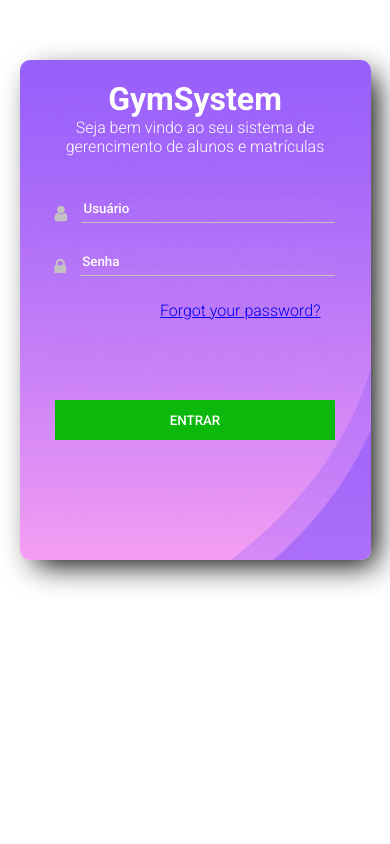
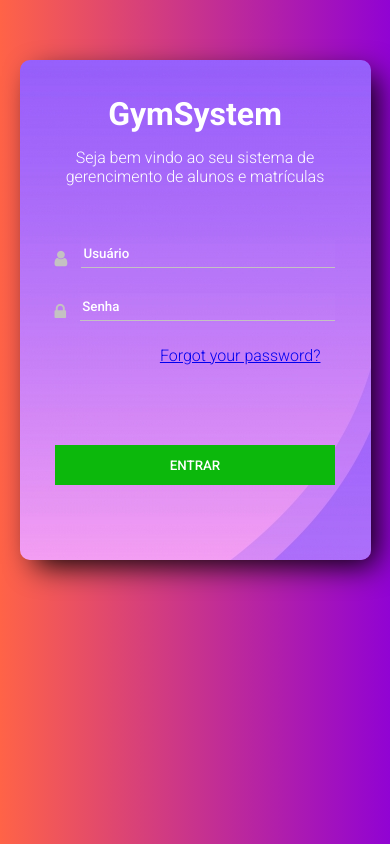
Before and after one commit to LucasAoun/SystemAcademy, a React (Create React App) app: page / in a window 390 px wide. Built offline with nearby package versions, Linux system fonts and the light colour scheme.

Commit message:
login adjusted

```diff
--- a/src/pages/Login/index.tsx
+++ b/src/pages/Login/index.tsx
@@ -25,6 +25,7 @@ export const Login = () =>{
 
 
     return(
+        <div id="bodyLogin">
         <div className="bgLogin">
             <div className="bgImage">
                 <h1>GymSystem</h1>
@@ -39,7 +40,7 @@ export const Login = () =>{
                 <form>
                     <div id="inputUser">
                         <i className="fa fa-user"></i>
-                        <input type="text" name="user" id="user" placeholder="Usuário" onChange={handleUserEntry} />
+                        <input type="text"  name="user" id="user" placeholder="Usuário" onChange={handleUserEntry} />
                     </div>
                     <div id="inputPass">
                          <i className="fa fa-lock"></i>
@@ -50,6 +51,7 @@ export const Login = () =>{
                 </form>
             </div>
         </div>
+        </div>
 
     )
 }
--- a/src/pages/Login/styles.css
+++ b/src/pages/Login/styles.css
@@ -1,3 +1,10 @@
+#bodyLogin{
+    width: 100%;
+    height: 100vh;
+    background-color: tomato;
+    background-image: linear-gradient(to right, rgba(197, 146, 226, 0), rgb(145, 3, 211));
+    background-size: 100%;
+}
 .bgLogin{
     display: flex;
     position: relative;
@@ -89,13 +96,14 @@ button:hover{
     background-image: url('../../assets/bgImage.jpg');
     font-weight: 300;
 }
-.bgImage h1, p, #vdivisor {
+.bgImage h1, .bgImage p, .bgImage #vdivisor {
     text-align: center;
     position: relative;
     top: 120px;
     color: white;
     padding-right: 50px;
     padding-left:50px;
+    margin: 12px;
 }
 .bgImage #vdivisor{
     height: 1px;
@@ -124,6 +132,7 @@ button:hover{
     }
     .bgForm h1, .bgForm p{
     display: block;
+    margin: 15px;
     text-align: center;
     position: relative;
     top:20px;
@@ -139,6 +148,9 @@ button:hover{
         display: none;
     }
     ::placeholder{
+        color: white;
+    }
+    input{
         color: white;
     }
     .bgImage{
@@ -165,6 +177,7 @@ button:hover{
     }
     .bgForm h1, .bgForm p{
     display: block;
+    margin: 15px;
     text-align: center;
     position: relative;
     top:20px;
```
